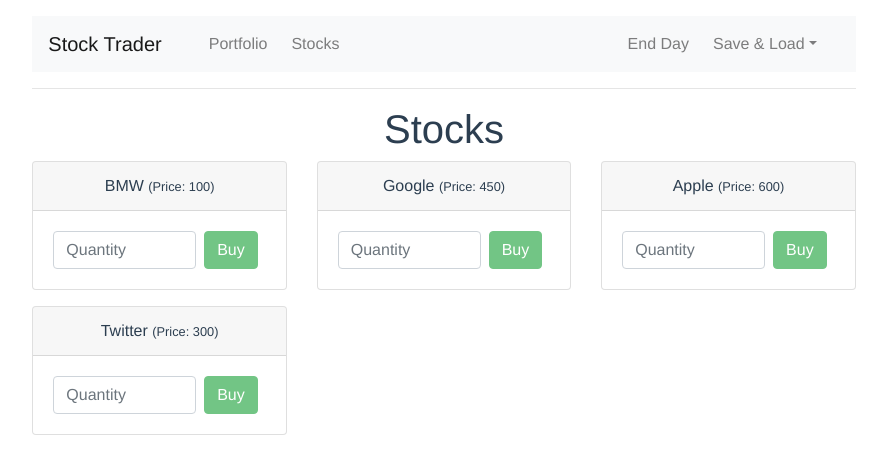
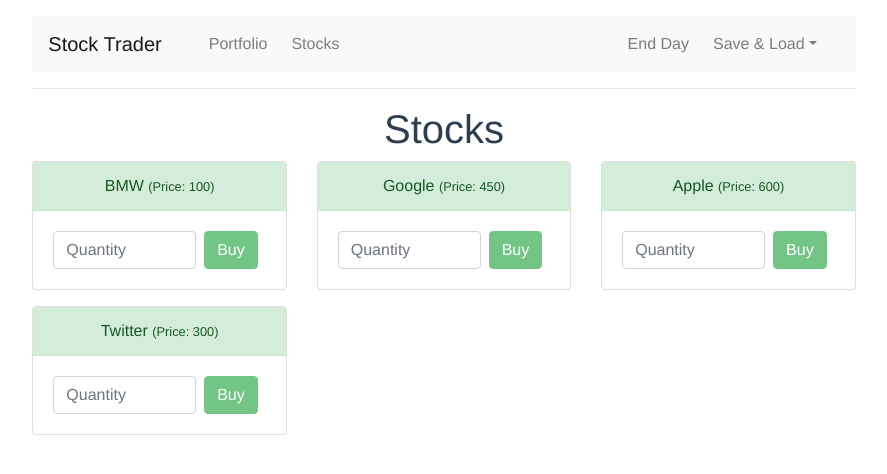
Before and after one commit to lericardolima/curso-vuejs, a Vue app in the folder stock-trader/: page /stocks in a window 1280 px wide. Shown: the top 474 px of the page, without its empty margins (196-1083 px from the left). Built offline with nearby package versions, Linux system fonts and the light colour scheme.

Commit message:
Ajustar cores do card de stocks

```diff
--- a/stock-trader/src/components/portfolio/Stock.vue
+++ b/stock-trader/src/components/portfolio/Stock.vue
@@ -1,7 +1,7 @@
 <template>
   <div class="col-sm-6 col-md-4">
     <div class="card">
-      <div class="card-header">
+      <div class="card-header alert-info">
         {{ stock.name }}
         <small>(Price: {{ stock.price }} | Quantity: {{ stock.quantity }})</small>
       </div>
@@ -10,7 +10,7 @@
           <input type="number" class="form-control" placeholder="Quantity" v-model="quantity" />
         </div>
         <div class="float-right mx-2">
-          <button class="btn btn-success" :disabled="!isValidQuantity" @click="sellStock">Sell</button>
+          <button class="btn btn-info" :disabled="!isValidQuantity" @click="sellStock">Sell</button>
         </div>
       </div>
     </div>
--- a/stock-trader/src/components/stocks/Stock.vue
+++ b/stock-trader/src/components/stocks/Stock.vue
@@ -1,7 +1,7 @@
 <template>
   <div class="col-sm-6 col-md-4">
     <div class="card">
-      <div class="card-header">
+      <div class="card-header alert-success">
         {{ stock.name }}
         <small>(Price: {{ stock.price }})</small>
       </div>
```
